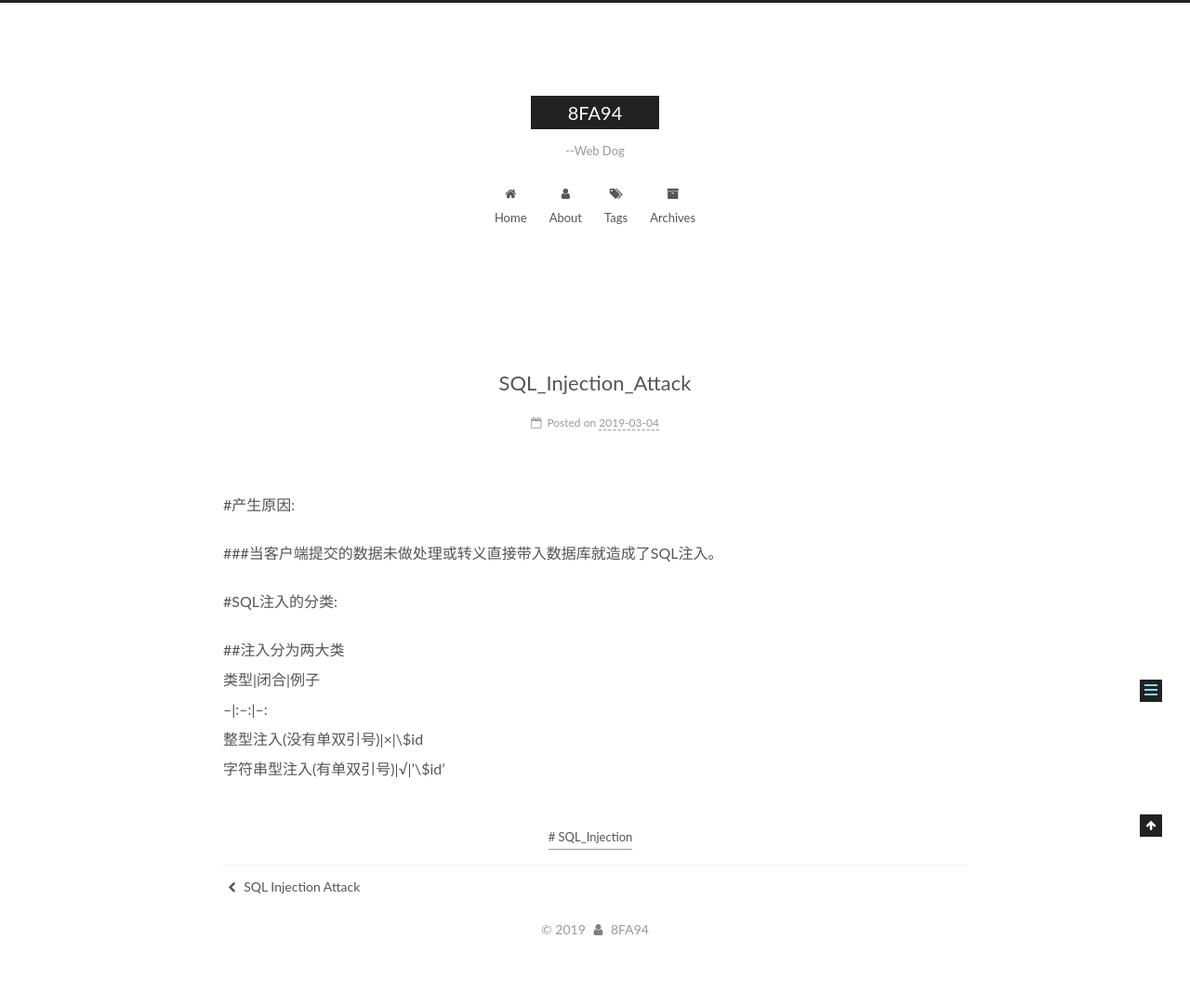
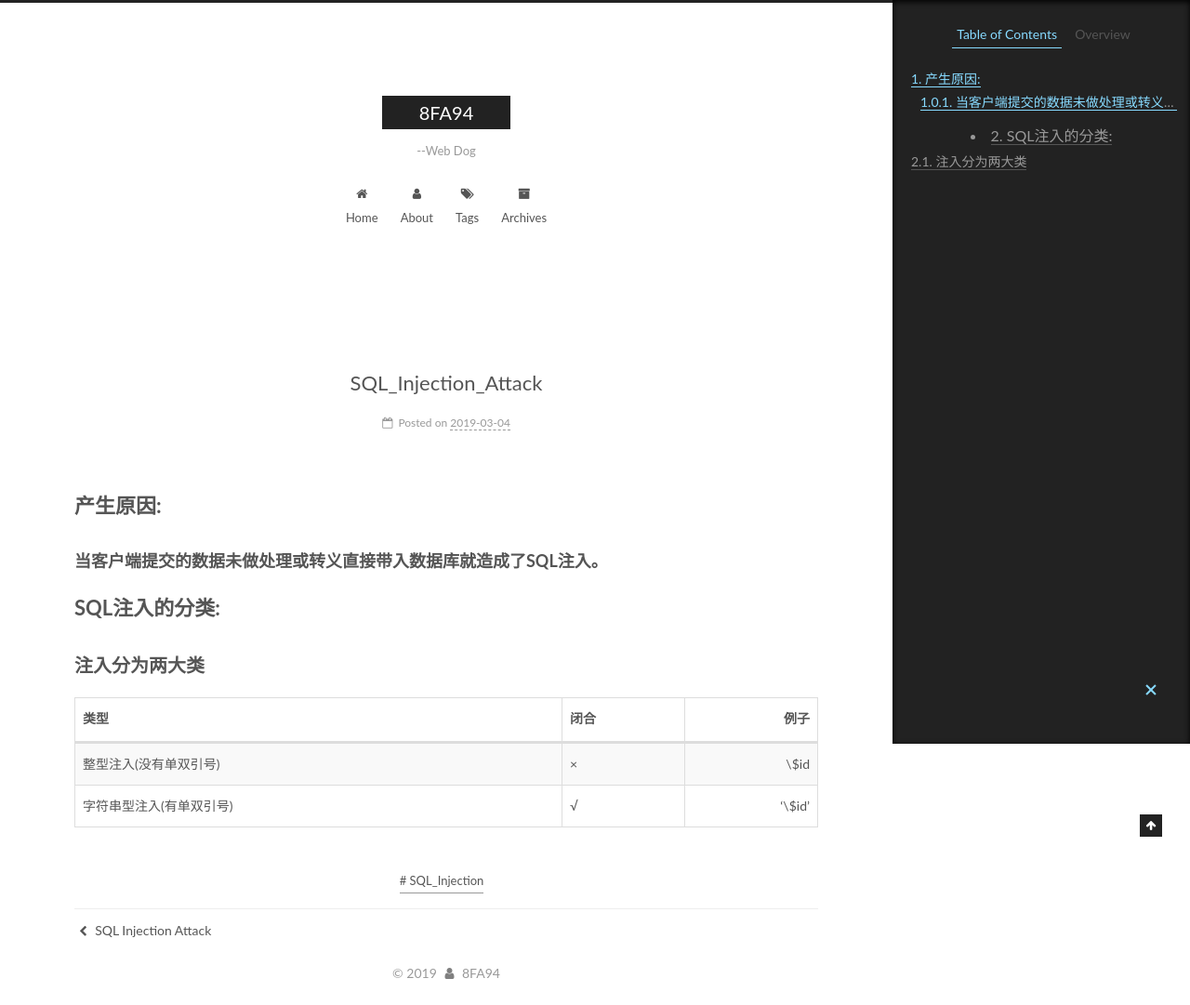
Before and after one commit to 8fa94/8fa94.github.io, a plain HTML site: page 2019/03/04/SQL-Injection-Attack/index.html in a window 1280 px wide. Shown: the whole page at 93% size. Before the commit the page ends 1034 px from the top, so only its background shows below. Drawn offline with Linux system fonts and the light colour scheme; no server answers.

Commit message:
Site updated: 2019-03-04 18:04:55

```diff
--- a/2019/03/04/SQL-Injection-Attack/index.html
+++ b/2019/03/04/SQL-Injection-Attack/index.html
@@ -96,18 +96,18 @@
 
 
 
-  <meta name="description" content="#产生原因: ###当客户端提交的数据未做处理或转义直接带入数据库就造成了SQL注入。 #SQL注入的分类: ##注入分为两大类类型|闭合|例子–|:–:|–:整型注入(没有单双引号)|×|\$id字符串型注入(有单双引号)|√|’\$id’">
+  <meta name="description" content="产生原因:当客户端提交的数据未做处理或转义直接带入数据库就造成了SQL注入。SQL注入的分类:注入分为两大类   类型 闭合 例子     整型注入(没有单双引号) × \$id   字符串型注入(有单双引号) √ ‘\$id’">
 <meta name="keywords" content="SQL_Injection">
 <meta property="og:type" content="article">
 <meta property="og:title" content="SQL_Injection_Attack">
 <meta property="og:url" content="http://8fa94.github.io/2019/03/04/SQL-Injection-Attack/index.html">
 <meta property="og:site_name" content="8FA94">
-<meta property="og:description" content="#产生原因: ###当客户端提交的数据未做处理或转义直接带入数据库就造成了SQL注入。 #SQL注入的分类: ##注入分为两大类类型|闭合|例子–|:–:|–:整型注入(没有单双引号)|×|\$id字符串型注入(有单双引号)|√|’\$id’">
+<meta property="og:description" content="产生原因:当客户端提交的数据未做处理或转义直接带入数据库就造成了SQL注入。SQL注入的分类:注入分为两大类   类型 闭合 例子     整型注入(没有单双引号) × \$id   字符串型注入(有单双引号) √ ‘\$id’">
 <meta property="og:locale" content="en">
-<meta property="og:updated_time" content="2019-03-04T07:46:29.951Z">
+<meta property="og:updated_time" content="2019-03-04T10:04:36.624Z">
 <meta name="twitter:card" content="summary">
 <meta name="twitter:title" content="SQL_Injection_Attack">
-<meta name="twitter:description" content="#产生原因: ###当客户端提交的数据未做处理或转义直接带入数据库就造成了SQL注入。 #SQL注入的分类: ##注入分为两大类类型|闭合|例子–|:–:|–:整型注入(没有单双引号)|×|\$id字符串型注入(有单双引号)|√|’\$id’">
+<meta name="twitter:description" content="产生原因:当客户端提交的数据未做处理或转义直接带入数据库就造成了SQL注入。SQL注入的分类:注入分为两大类   类型 闭合 例子     整型注入(没有单双引号) × \$id   字符串型注入(有单双引号) √ ‘\$id’">
 
 
 
@@ -370,7 +370,7 @@
 
 
 
-              <time title="Created: 2019-03-04 15:14:16 / Modified: 15:46:29" itemprop="dateCreated datePublished" datetime="2019-03-04T15:14:16+08:00">2019-03-04</time>
+              <time title="Created: 2019-03-04 15:14:16 / Modified: 18:04:36" itemprop="dateCreated datePublished" datetime="2019-03-04T15:14:16+08:00">2019-03-04</time>
 
 
 
@@ -409,10 +409,27 @@
 
 
 
-        <p>#产生原因:</p>
-<p>###当客户端提交的数据未做处理或转义直接带入数据库就造成了SQL注入。</p>
-<p>#SQL注入的分类:</p>
-<p>##注入分为两大类<br>类型|闭合|例子<br>–|:–:|–:<br>整型注入(没有单双引号)|×|\$id<br>字符串型注入(有单双引号)|√|’\$id’</p>
+        <h1 id="产生原因"><a href="#产生原因" class="headerlink" title="产生原因:"></a>产生原因:</h1><h3 id="当客户端提交的数据未做处理或转义直接带入数据库就造成了SQL注入。"><a href="#当客户端提交的数据未做处理或转义直接带入数据库就造成了SQL注入。" class="headerlink" title="当客户端提交的数据未做处理或转义直接带入数据库就造成了SQL注入。"></a>当客户端提交的数据未做处理或转义直接带入数据库就造成了SQL注入。</h3><h1 id="SQL注入的分类"><a href="#SQL注入的分类" class="headerlink" title="SQL注入的分类:"></a>SQL注入的分类:</h1><h2 id="注入分为两大类"><a href="#注入分为两大类" class="headerlink" title="注入分为两大类"></a>注入分为两大类</h2><table>
+<thead>
+<tr>
+<th>类型</th>
+<th>闭合</th>
+<th style="text-align:right">例子</th>
+</tr>
+</thead>
+<tbody>
+<tr>
+<td>整型注入(没有单双引号)</td>
+<td>×</td>
+<td style="text-align:right">\$id</td>
+</tr>
+<tr>
+<td>字符串型注入(有单双引号)</td>
+<td>√</td>
+<td style="text-align:right">‘\$id’</td>
+</tr>
+</tbody>
+</table>
 
 
     </div>
@@ -501,8 +518,17 @@
 
 
 
+        <ul class="sidebar-nav motion-element">
+          <li class="sidebar-nav-toc sidebar-nav-active" data-target="post-toc-wrap">
+            Table of Contents
+          </li>
+          <li class="sidebar-nav-overview" data-target="site-overview-wrap">
+            Overview
+          </li>
+        </ul>
 
-      <div class="site-overview-wrap sidebar-panel sidebar-panel-active">
+
+      <div class="site-overview-wrap sidebar-panel">
         <div class="site-overview">
           <div class="site-author motion-element" itemprop="author" itemscope itemtype="http://schema.org/Person">
 
@@ -574,6 +600,23 @@
         </div>
       </div>
 
+
+      <!--noindex-->
+        <div class="post-toc-wrap motion-element sidebar-panel sidebar-panel-active">
+          <div class="post-toc">
+
+
+
+
+
+
+
+              <div class="post-toc-content"><ol class="nav"><li class="nav-item nav-level-1"><a class="nav-link" href="#产生原因"><span class="nav-number">1.</span> <span class="nav-text">产生原因:</span></a><ol class="nav-child"><li class="nav-item nav-level-3"><a class="nav-link" href="#当客户端提交的数据未做处理或转义直接带入数据库就造成了SQL注入。"><span class="nav-number">1.0.1.</span> <span class="nav-text">当客户端提交的数据未做处理或转义直接带入数据库就造成了SQL注入。</span></a></li></ol></li></ol><li class="nav-item nav-level-1"><a class="nav-link" href="#SQL注入的分类"><span class="nav-number">2.</span> <span class="nav-text">SQL注入的分类:</span></a><ol class="nav-child"><li class="nav-item nav-level-2"><a class="nav-link" href="#注入分为两大类"><span class="nav-number">2.1.</span> <span class="nav-text">注入分为两大类</span></a></li></ol></li></div>
+
+
+          </div>
+        </div>
+      <!--/noindex-->
 
 
 
--- a/css/main.css
+++ b/css/main.css
@@ -1995,7 +1995,7 @@ pre .javascript .function {
   width: 4px;
   height: 4px;
   border-radius: 50%;
-  background: #7f04a3;
+  background: #ff6187;
 }
 .links-of-blogroll {
   font-size: 13px;
```
Also changed, not shown: index.html (+22 -5 lines).
